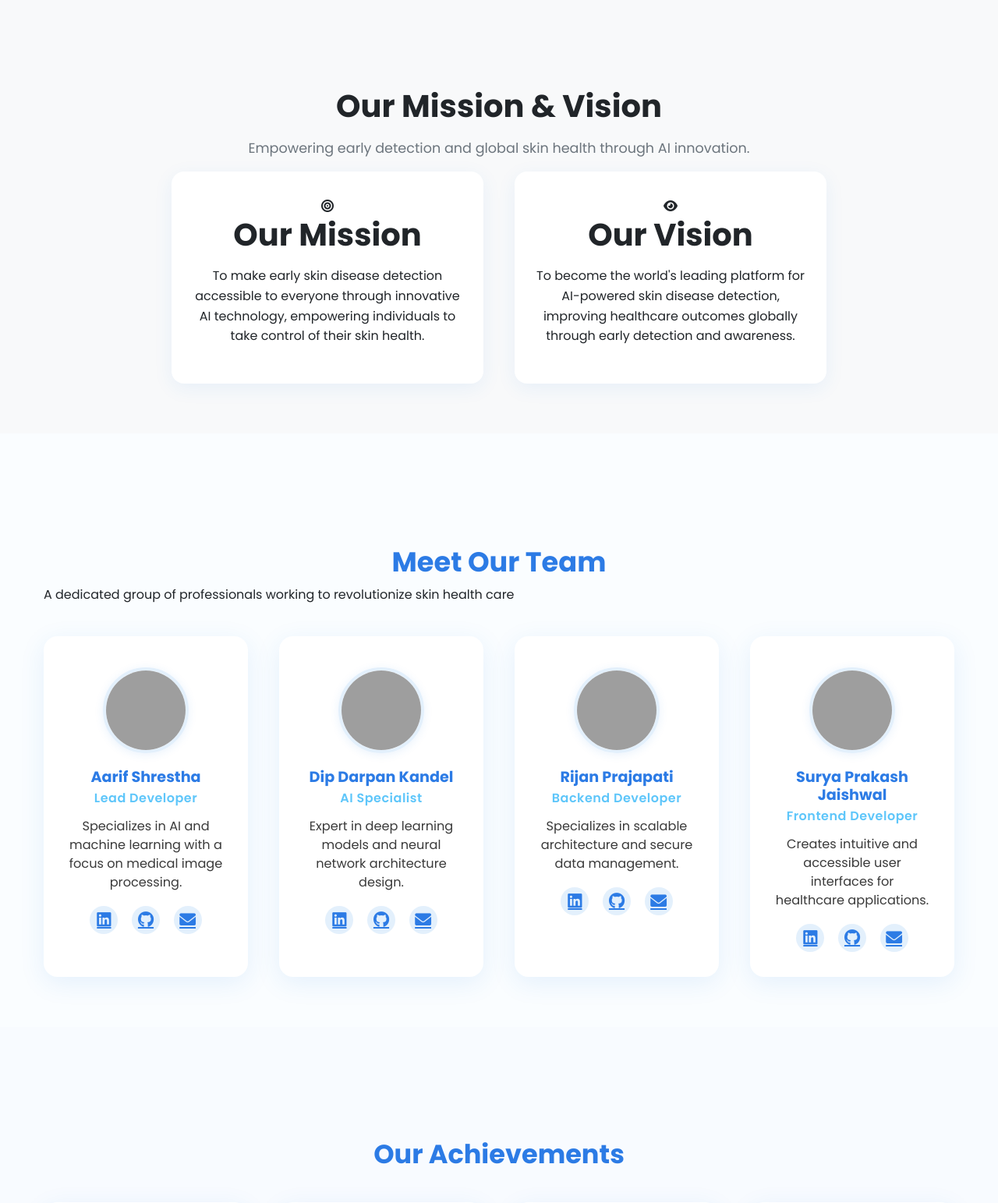
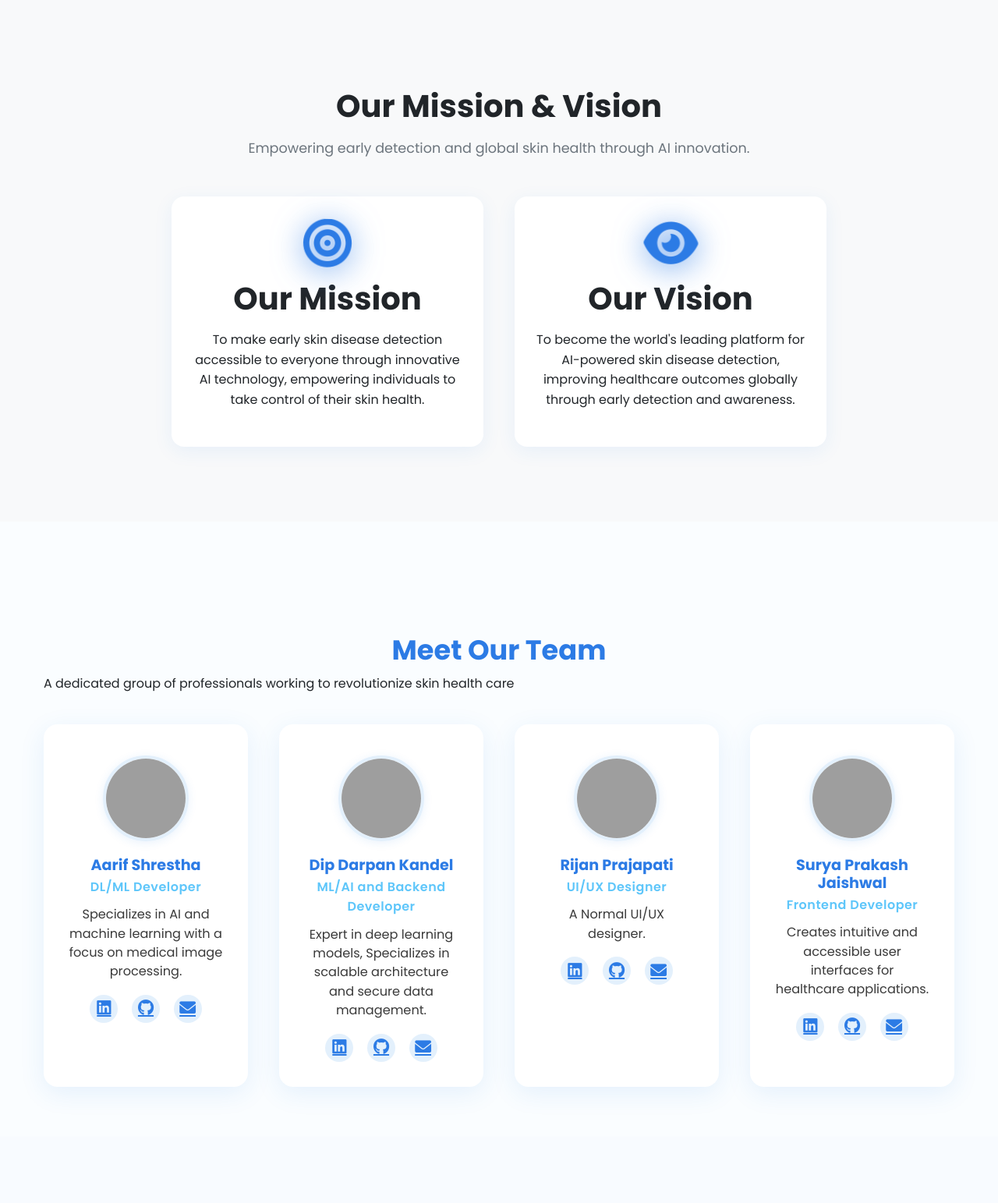
Before and after one commit to Aarif-Shrestha/Derma-Vision, a Flask app: page /about in a window 1280 px wide. Shown: the part 378-1921 px from the top of the page at 78% size. Run offline with Flask 3, Linux system fonts and the light colour scheme; grey boxes are pictures that could not be loaded.

Commit message:
frontend done

```diff
--- a/static/css/about.css
+++ b/static/css/about.css
@@ -475,7 +475,52 @@
     line-height: 1.5;
 }
 
-/* Responsive Design */
+/* Mission & Vision Grid */
+.mission-vision-grid {
+    display: flex;
+    gap: 2.5rem;
+    flex-wrap: wrap;
+    justify-content: center;
+    margin-top: 2rem;
+    margin-bottom: 2rem;
+}
+
+.mission-card, .vision-card {
+    flex: 1 1 260px;
+    min-width: 220px;
+    max-width: 400px;
+    background: #fff;
+    border-radius: 16px;
+    box-shadow: 0 6px 24px rgba(44,123,229,0.08);
+    padding: 2rem 1.5rem;
+    text-align: center;
+    transition: transform 0.2s, box-shadow 0.2s;
+}
+.mission-card:hover, .vision-card:hover {
+    transform: translateY(-6px) scale(1.03);
+    box-shadow: 0 12px 32px rgba(44,123,229,0.15);
+}
+
+.mission-card i, .vision-card i {
+    font-size: 3.5rem;
+    color: #2c7be5;
+    margin-bottom: 1.2rem;
+    animation: missionVisionIconPulse 1.5s infinite alternate cubic-bezier(0.4,0,0.2,1);
+    display: inline-block;
+    transition: transform 0.3s;
+}
+
+@keyframes missionVisionIconPulse {
+    0% {
+        transform: scale(1) rotate(-6deg);
+        filter: drop-shadow(0 2px 8px #2c7be5aa);
+    }
+    100% {
+        transform: scale(1.18) rotate(6deg);
+        filter: drop-shadow(0 8px 24px #2c7be5cc);
+    }
+}
+
 @media (max-width: 992px) {
     .mission-grid,
     .contact-grid {
@@ -535,4 +580,57 @@
         flex-direction: column;
         align-items: center;
     }
+
+    .mission-vision-grid {
+        flex-direction: column;
+        align-items: center;
+    }
+    .mission-card, .vision-card {
+        max-width: 90vw;
+    }
 }
+
+/* Thunder Awakening Animation for Team Cards */
+@keyframes thunderFlash {
+    0% {
+        box-shadow: 0 0 0 0 #ffe066, 0 0 0 0 #fff, 0 0 0 0 #fff;
+        filter: brightness(1) contrast(1);
+    }
+    8% {
+        box-shadow: 0 0 32px 12px #ffe066, 0 0 64px 24px #fff, 0 0 128px 48px #fffbe6;
+        filter: brightness(2.5) contrast(1.3) drop-shadow(0 0 32px #ffe066);
+    }
+    16% {
+        box-shadow: 0 0 0 0 #ffe066, 0 0 0 0 #fff, 0 0 0 0 #fffbe6;
+        filter: brightness(1.1) contrast(1.1);
+    }
+    22% {
+        box-shadow: 0 0 40px 16px #ffe066, 0 0 80px 32px #fff, 0 0 160px 64px #fffbe6;
+        filter: brightness(3) contrast(1.5) drop-shadow(0 0 40px #ffe066);
+    }
+    30% {
+        box-shadow: 0 0 0 0 #ffe066, 0 0 0 0 #fff, 0 0 0 0 #fffbe6;
+        filter: brightness(1) contrast(1);
+    }
+    40% {
+        box-shadow: 0 0 24px 8px #ffe066, 0 0 48px 16px #fff, 0 0 96px 32px #fffbe6;
+        filter: brightness(2) contrast(1.2) drop-shadow(0 0 24px #ffe066);
+    }
+    50% {
+        box-shadow: 0 0 0 0 #ffe066, 0 0 0 0 #fff, 0 0 0 0 #fffbe6;
+        filter: brightness(1) contrast(1);
+    }
+    100% {
+        box-shadow: 0 0 0 0 #ffe066, 0 0 0 0 #fff, 0 0 0 0 #fffbe6;
+        filter: brightness(1) contrast(1);
+    }
+}
+
+.team-cards-grid .awakening-animation.thunder {
+    /* Initial load animation remains for entrance */
+}
+
+.team-cards-grid .awakening-animation.thunder:hover {
+    animation: awakeningFadeIn 0.8s cubic-bezier(0.4,0,0.2,1) forwards, thunderFlash 0.8s 0.05s linear;
+    box-shadow: 0 0 0 0 #fff;
+}
--- a/templates/about.html
+++ b/templates/about.html
@@ -24,13 +24,13 @@
             <h2>Our Mission & Vision</h2>
             <p>Empowering early detection and global skin health through AI innovation.</p>
         </div>
-        <div class="mission-vision-grid" style="display: flex; gap: 2.5rem; flex-wrap: wrap; justify-content: center;">
-            <div class="mission-card" style="flex: 1 1 260px; min-width: 220px; max-width: 400px; background: #fff; border-radius: 16px; box-shadow: 0 6px 24px rgba(44,123,229,0.08); padding: 2rem 1.5rem; text-align: center;">
+        <div class="mission-vision-grid">
+            <div class="mission-card">
                 <i class="fas fa-bullseye"></i>
                 <h2>Our Mission</h2>
                 <p>To make early skin disease detection accessible to everyone through innovative AI technology, empowering individuals to take control of their skin health.</p>
             </div>
-            <div class="vision-card" style="flex: 1 1 260px; min-width: 220px; max-width: 400px; background: #fff; border-radius: 16px; box-shadow: 0 6px 24px rgba(44,123,229,0.08); padding: 2rem 1.5rem; text-align: center;">
+            <div class="vision-card">
                 <i class="fas fa-eye"></i>
                 <h2>Our Vision</h2>
                 <p>To become the world's leading platform for AI-powered skin disease detection, improving healthcare outcomes globally through early detection and awareness.</p>
@@ -44,13 +44,13 @@
         <h2 class="team-title">Meet Our Team</h2>
         <p class="section-description">A dedicated group of professionals working to revolutionize skin health care</p>
         <div class="team-cards-grid">
-            <div class="team-card-redesigned">
+            <div class="team-card-redesigned awakening-animation thunder">
                 <div class="team-photo">
                     <img src="{{ url_for('static', filename='images/team/aarif.jpg') }}" alt="Aarif Shrestha">
                 </div>
                 <div class="team-card-info">
                     <h3>Aarif Shrestha</h3>
-                    <span class="team-role">Lead Developer</span>
+                    <span class="team-role">DL/ML Developer</span>
                     <p class="team-bio">Specializes in AI and machine learning with a focus on medical image processing.</p>
                     <div class="team-socials">
                         <a href="https://linkedin.com/" target="_blank" title="LinkedIn"><i class="fab fa-linkedin"></i></a>
@@ -59,14 +59,14 @@
                     </div>
                 </div>
             </div>
-            <div class="team-card-redesigned">
+            <div class="team-card-redesigned awakening-animation thunder" style="animation-delay:0.2s">
                 <div class="team-photo">
                     <img src="{{ url_for('static', filename='images/team/dip.jpg') }}" alt="Dip Darpan Kandel">
                 </div>
                 <div class="team-card-info">
                     <h3>Dip Darpan Kandel</h3>
-                    <span class="team-role">AI Specialist</span>
-                    <p class="team-bio">Expert in deep learning models and neural network architecture design.</p>
+                    <span class="team-role">ML/AI and Backend Developer</span>
+                    <p class="team-bio">Expert in deep learning models, Specializes in scalable architecture and secure data management.</p>
                     <div class="team-socials">
                         <a href="https://linkedin.com/" target="_blank" title="LinkedIn"><i class="fab fa-linkedin"></i></a>
                         <a href="https://github.com/" target="_blank" title="GitHub"><i class="fab fa-github"></i></a>
@@ -80,8 +80,8 @@
                 </div>
                 <div class="team-card-info">
                     <h3>Rijan Prajapati</h3>
-                    <span class="team-role">Backend Developer</span>
-                    <p class="team-bio">Specializes in scalable architecture and secure data management.</p>
+                    <span class="team-role">UI/UX Designer</span>
+                    <p class="team-bio">A Normal UI/UX designer.</p>
                     <div class="team-socials">
                         <a href="https://linkedin.com/" target="_blank" title="LinkedIn"><i class="fab fa-linkedin"></i></a>
                         <a href="https://github.com/" target="_blank" title="GitHub"><i class="fab fa-github"></i></a>
--- a/templates/index.html
+++ b/templates/index.html
@@ -169,7 +169,7 @@
                 </div>
                 <div class="testimonial-author">
                     <div class="author-image">
-                        <img src="{{ url_for('static', filename='images/testimonial-1.jpg') }}" alt="Sarah Johnson">
+                        <img src="{{ url_for('static', filename='images/user.png') }}" alt="Sarah Johnson">
                     </div>
                     <div class="author-info">
                         <h4>Sarah Johnson</h4>
@@ -183,7 +183,7 @@
                 </div>
                 <div class="testimonial-author">
                     <div class="author-image">
-                        <img src="{{ url_for('static', filename='images/testimonial-2.jpg') }}" alt="Dr. Michael Chen">
+                        <img src="{{ url_for('static', filename='images/user.png') }}" alt="Dr. Michael Chen">
                     </div>
                     <div class="author-info">
                         <h4>Dr. Michael Chen</h4>
@@ -197,7 +197,7 @@
                 </div>
                 <div class="testimonial-author">
                     <div class="author-image">
-                        <img src="{{ url_for('static', filename='images/testimonial-3.jpg') }}" alt="Emily Rodriguez">
+                        <img src="{{ url_for('static', filename='images/user.png') }}" alt="Emily Rodriguez">
                     </div>
                     <div class="author-info">
                         <h4>Emily Rodriguez</h4>
```
Also changed, not shown: static/uploads/bcc2.jpg (added).
